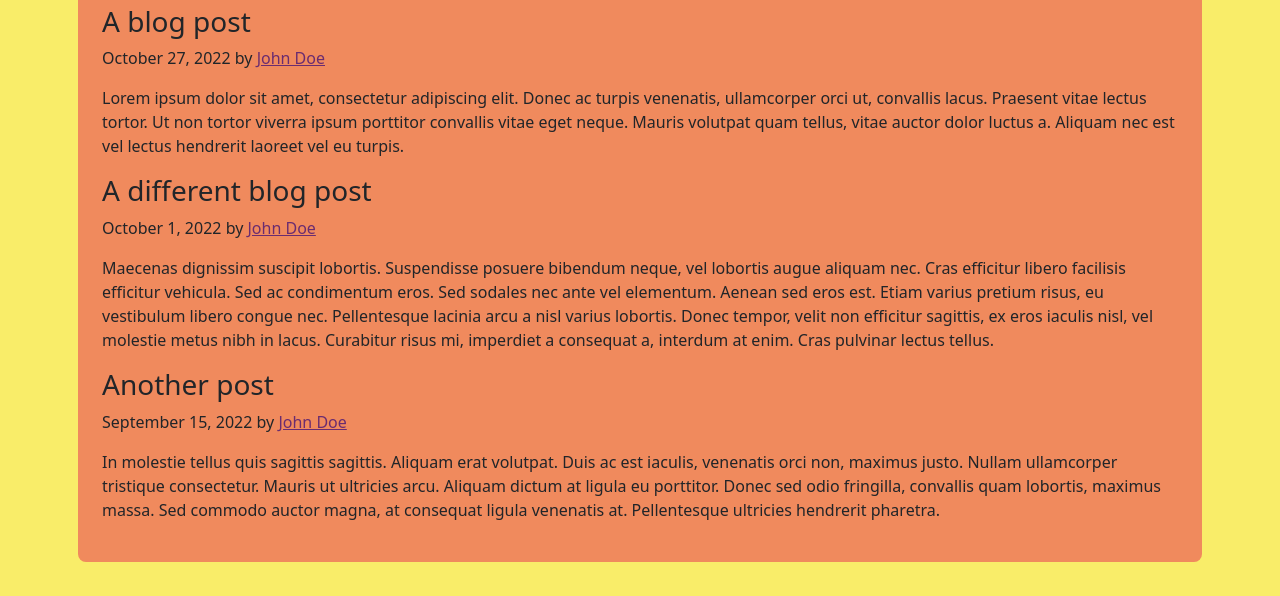
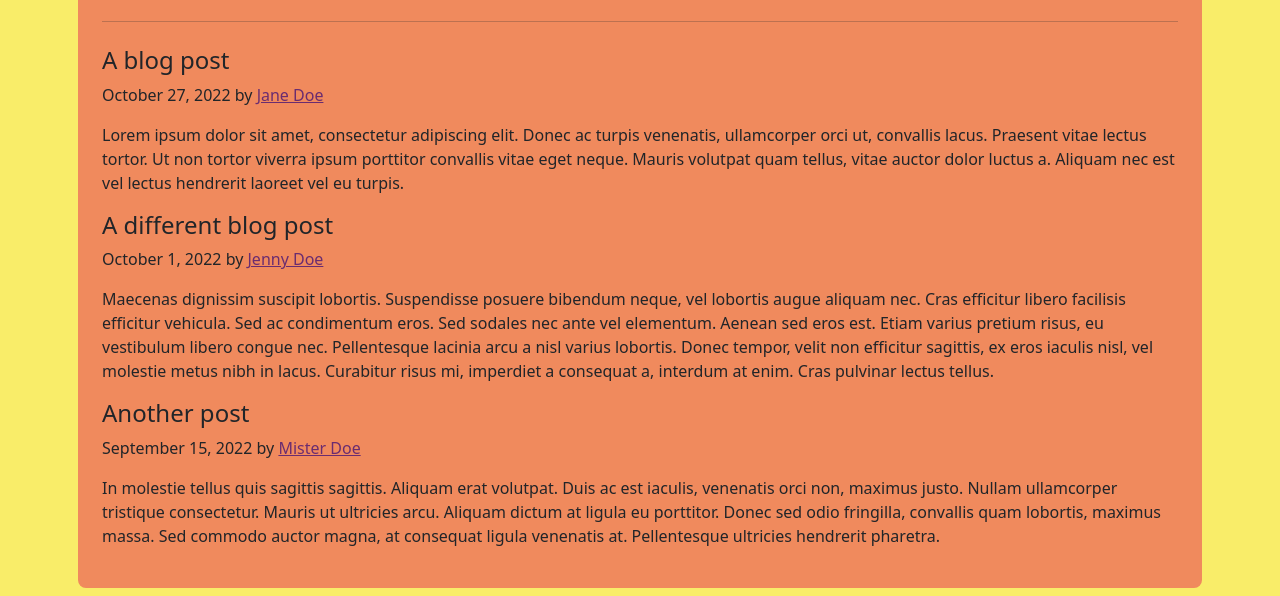
Before and after one commit to ohjenssen/css-frameworks-course-assignment, a website: page index.html in a window 1280 px wide. Shown: the part 378-974 px from the top of the page. Before the commit the page ends 948 px from the top, so only its background shows below. Drawn offline with nearby package versions, Linux system fonts and the light colour scheme.

Commit message:
Updated links

```diff
--- a/index.html
+++ b/index.html
@@ -26,17 +26,14 @@
                             <a class="nav-link" href="profile.html">Profile</a>
                         </li>
                     </ul>
-                    <button type="button" class="btn btn-primary">Log in</button>
-                    <button type="button" class="btn btn-secondary m-2">Sign up</button>
+                    <a class="btn btn-primary" href="login.html">Log in</a>
+                    <a class="btn btn-secondary m-2">Sign up</a>
                 </div>
 
             </div>
         </nav>
     </header>
     <main>
-        <div class="container">
-
-        </div>
         <div class="container">
             <div class="row">
                 <div class="col-6 col-lg-4 col-xl-4 col-xxl-4">
@@ -56,20 +53,21 @@
                         </div>
                     </form>
                     <h2>Other peoples posts:</h2>
+                    <hr class="my-4">
                     <article class="blog-post">
-                        <h3 class="blog-post-title">A blog post</h3>
-                        <p class="blog-post-meta">October 27, 2022 by <a href="#">John Doe</a></p>
+                        <h4 class="blog-post-title">A blog post</h3>
+                        <p class="blog-post-meta">October 27, 2022 by <a href="#">Jane Doe</a></p>
                         <p>Lorem ipsum dolor sit amet, consectetur adipiscing elit. Donec ac turpis venenatis, ullamcorper orci ut, convallis lacus. Praesent vitae lectus tortor. Ut non tortor viverra ipsum porttitor convallis vitae eget neque. Mauris volutpat quam tellus, vitae auctor dolor luctus a. Aliquam nec est vel lectus hendrerit laoreet vel eu turpis.</p>
                       </article>
                       <article class="blog-post">
-                        <h3 class="blog-post-title">A different blog post</h3>
-                        <p class="blog-post-meta">October 1, 2022 by <a href="#">John Doe</a></p>
+                        <h4 class="blog-post-title">A different blog post</h3>
+                        <p class="blog-post-meta">October 1, 2022 by <a href="#">Jenny Doe</a></p>
                         <p>Maecenas dignissim suscipit lobortis. Suspendisse posuere bibendum neque, vel lobortis augue aliquam nec. Cras efficitur libero facilisis efficitur vehicula. Sed ac condimentum eros. Sed sodales nec ante vel elementum. Aenean sed eros est. Etiam varius pretium risus, eu vestibulum libero congue nec. Pellentesque lacinia arcu a nisl varius lobortis. Donec tempor, velit non efficitur sagittis, ex eros iaculis nisl, vel molestie metus nibh in lacus. Curabitur risus mi, imperdiet a consequat a, interdum at enim. Cras pulvinar lectus tellus. </p>
                       </article>
                       <article class="blog-post">
-                        <h3 class="blog-post-title">Another post</h3>
-                        <p class="blog-post-meta">September 15, 2022 by <a href="#">John Doe</a></p>
-                        <p>In molestie tellus quis sagittis sagittis. Aliquam erat volutpat. Duis ac est iaculis, venenatis orci non, maximus justo. Nullam ullamcorper tristique consectetur. Mauris ut ultricies arcu. Aliquam dictum at ligula eu porttitor. Donec sed odio fringilla, convallis quam lobortis, maximus massa. Sed commodo auctor magna, at consequat ligula venenatis at. Pellentesque ultricies hendrerit pharetra. </p>
+                        <h4 class="blog-post-title">Another post</h3>
+                        <p class="blog-post-meta">September 15, 2022 by <a href="#">Mister Doe</a></p>
+                        <p>In molestie tellus quis sagittis sagittis. Aliquam erat volutpat. Duis ac est iaculis, venenatis orci non, maximus justo. Nullam ullamcorper tristique consectetur. Mauris ut ultricies arcu. Aliquam dictum at ligula eu porttitor. Donec sed odio fringilla, convallis quam lobortis, maximus massa. Sed commodo auctor magna, at consequat ligula venenatis at. Pellentesque ultricies hendrerit pharetra.</p>
                       </article>
                 </div>
             </div>
```
